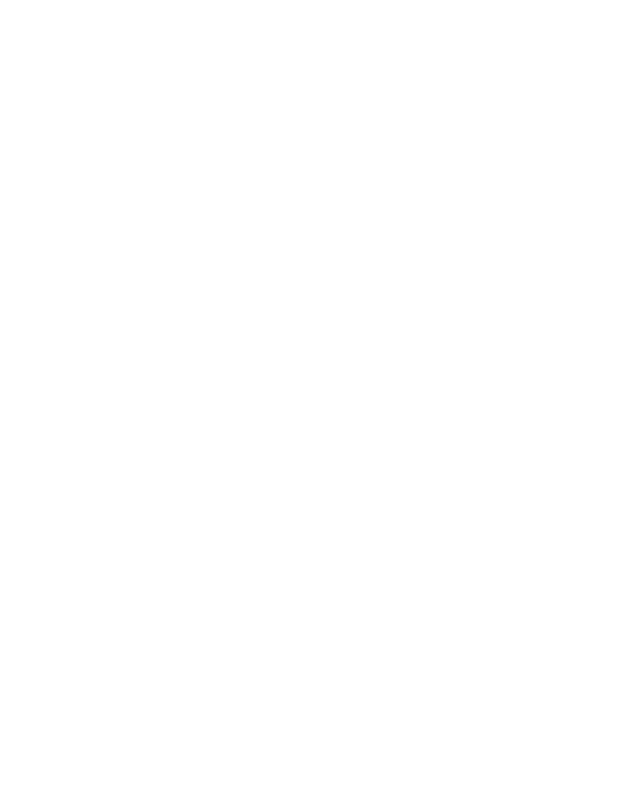
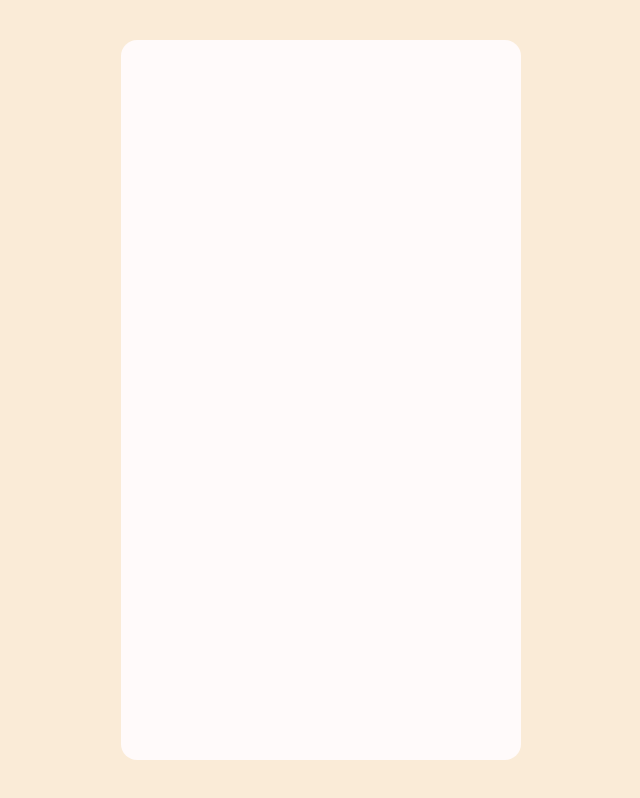
Before and after one commit to HennagoX/To-Do-list, a website: page index.html in a window 1280 px wide. Shown: the whole page, without its empty margins (319-959 px from the left). Drawn offline with Linux system fonts and the light colour scheme.

Commit message:
Adição de estilização básica para o main + media query

```diff
--- a/index.html
+++ b/index.html
@@ -3,9 +3,11 @@
 <head>
     <meta charset="UTF-8">
     <meta name="viewport" content="width=device-width, initial-scale=1.0">
+    <link rel="stylesheet" href="/src/css/style.css" >
     <title></title>
 </head>
 <body>
-
+    <main>
+    </main>
 </body>
 </html>
--- /dev/null
+++ b/src/css/style.css
@@ -0,0 +1,28 @@
+* {
+    padding: 0;
+    margin: 0;
+    box-sizing: border-box;
+}
+
+body {
+    background-color: antiquewhite;
+    height: 100vh;
+    align-items: center;
+    justify-content: center;
+    display: flex;
+}
+
+main {
+    border-radius: 16px;
+    background-color: rgb(255, 250, 250);
+    height: 90%;
+    width: clamp(400px, 26vw, 600px);
+    padding: 10%;
+}
+
+@media (max-width: 474px) {
+    main {
+        height: 100vh;
+        width: 100vw;
+    }
+}
```
